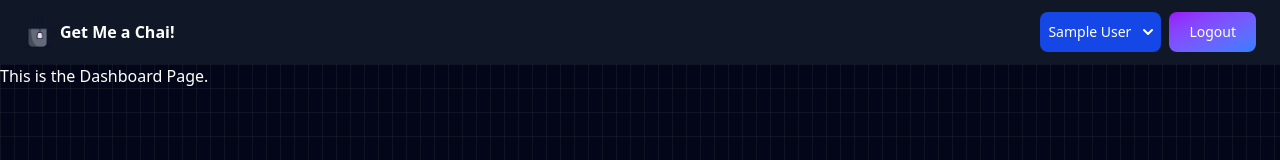
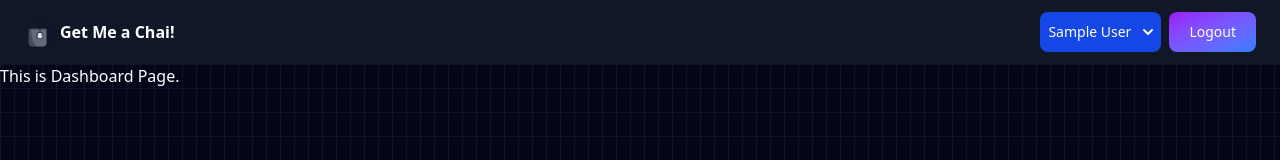
Before and after one commit to Harsh-tech81/Get-Me-A-Chai, a Next.js app: page /dashboard in a window 1280 px wide. Shown: the top 160 px of the page. Built offline with nearby package versions, Linux system fonts and the light colour scheme; no server answers; sample sign-in values are in the browser's storage.

Commit message:
Update dashboard page

```diff
--- a/app/dashboard/page.js
+++ b/app/dashboard/page.js
@@ -15,7 +15,7 @@ function Dashboard() {
 
   return (
     <div>
-      This is the Dashboard Page.
+      This is Dashboard Page.
     </div>
   )
 }
```
